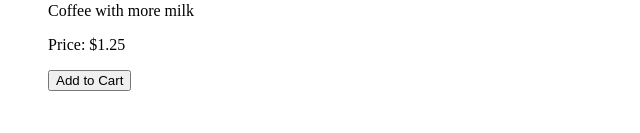
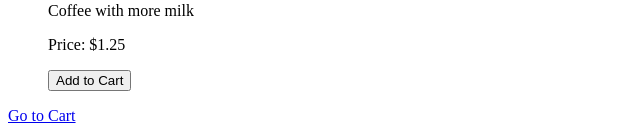
Before and after one commit to simonsanmueldk/Cafe_Django, a Django app: page /cafe/ in a window 1280 px wide. Shown: the part 1437-1570 px from the top of the page, without its empty margins (0-640 px from the left). Before the commit the page ends 1528 px from the top, so only its background shows below. Run offline with Django 4.2, Linux system fonts and the light colour scheme; data comes from the database, SQL or seed files in the repository; both versions use the stored data as it was after the commit.

Commit message:
Cart is working

```diff
--- a/gtg/cafe/templates/drink_catalog.html
+++ b/gtg/cafe/templates/drink_catalog.html
@@ -17,3 +17,4 @@
   <li>No drinks available.</li>
 {% endfor %}
 </ul>
+<a href="{% url 'cart' %}">Go to Cart</a>
--- a/gtg/cafe/urls.py
+++ b/gtg/cafe/urls.py
@@ -7,4 +7,5 @@ urlpatterns = [
     path('confirm_order/', views.order_confirmation, name='confirm_order'),
     path('add_to_cart/<int:drink_id>/', views.add_to_cart, name='add_to_cart'),
 
+
 ]
--- a/gtg/cafe/views.py
+++ b/gtg/cafe/views.py
@@ -17,13 +17,14 @@ def add_to_cart(request, drink_id):
     return redirect('drink_catalog')
 
 def cart(request):
-    orders = Order.objects.filter(user=request.user, status='pending')
+    orders = Order.objects.filter(user=request.user, status__in=['pending', 'cart'])
     total_price = sum(order.quantity * order.drink.price for order in orders)
     context = {
         'orders': orders,
         'total_price': total_price
     }
     return render(request, 'cart.html', context)
+
 
 
 def order_confirmation(request):
--- a/gtg/gtg/settings.py
+++ b/gtg/gtg/settings.py
@@ -39,6 +39,7 @@ INSTALLED_APPS = [
     'django.contrib.staticfiles',
     'cafe',
     'cafe.templatetags',
+    'bootstrap4',
 ]
 
 
```
Also changed, not shown: gtg/db.sqlite3.
